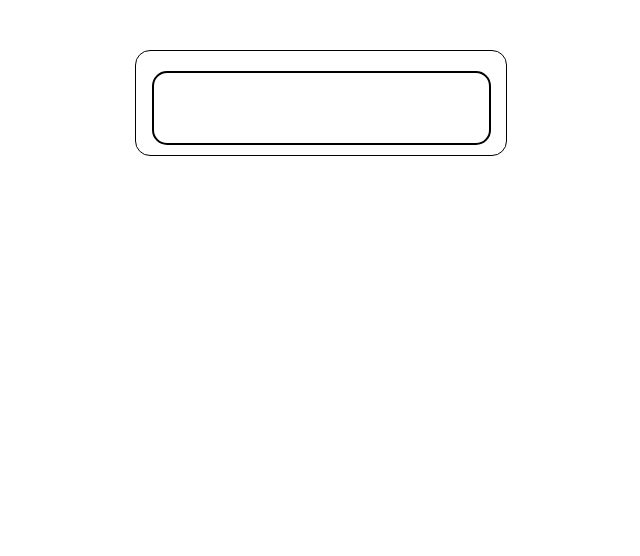
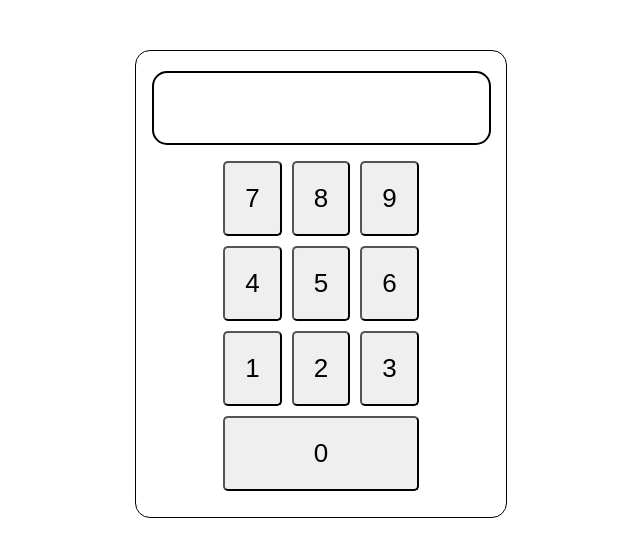
Before and after one commit to tamanash-humancloud/incubyte_tdd, a React (Create React App) app: page / in a window 1280 px wide. Shown: the top 556 px of the page, without its empty margins (319-959 px from the left). Built offline with nearby package versions, Linux system fonts and the light colour scheme; the HTML template or start-up script is replaced by a standard one.

Commit message:
Added Number inputs and written test case for rendering them

```diff
--- a/src/App.css
+++ b/src/App.css
@@ -22,4 +22,30 @@
     text-align: end;
     font-size: 20px;
     margin-top: 10px;
-  }
+}
+
+button {
+    padding: 20px;
+    font-size: 26px;
+    border-radius: 5px;
+}
+
+.button-wrapper {
+    display: flex;
+    flex: row;
+    margin: 10px auto;
+}
+
+.button-wrapper > div {
+    margin: 6px;
+}
+
+.input-wrapper {
+    display: grid;
+    grid-template-columns: auto auto auto;
+    gap: 10px;
+}
+
+.last-input{
+    grid-column: 1 / span 3;
+}
--- a/src/components/calculator.jsx
+++ b/src/components/calculator.jsx
@@ -18,6 +18,21 @@ const Calculator = () => {
                 {display}
             </div>
         </div>
+        <div className='button-wrapper'>
+            {/* Number Inputs */}
+            <div className='input-wrapper'>
+                <button>7</button>
+                <button>8</button>
+                <button>9</button>
+                <button>4</button>
+                <button>5</button>
+                <button>6</button>
+                <button>1</button>
+                <button>2</button>
+                <button>3</button>
+                <button className='last-input'>0</button>
+            </div>
+        </div>
     </div>
   )
 }
```
Also changed, not shown: 1 other file (tests, documents, lock files or other folders).
